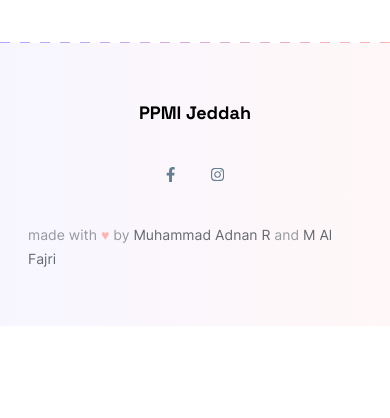
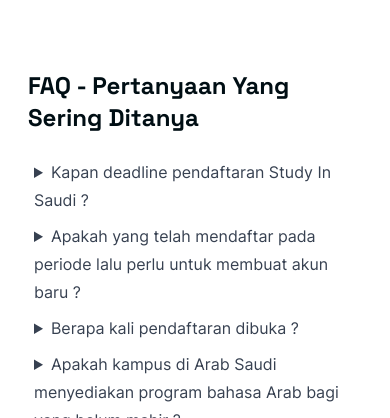
Before and after one commit to ppmijeddah/ppmijeddah.com, an Astro site: page / in a window 390 px wide. Shown: the part 1582-2000 px from the top of the page. Before the commit the page ends 1908 px from the top, so only its background shows below. Built offline with nearby package versions, Linux system fonts and the light colour scheme; Astro itself is replaced by a stand-in of ours.

Commit message:
feat: question and answers

```diff
--- /dev/null
+++ b/src/components/general/FAQ.astro
@@ -0,0 +1,162 @@
+---
+import TextsContainer from "./TextsContainer.astro";
+
+const questionsAndAnswers: Array<{ question: string; answer: string }> = [
+  {
+    question: "Kapan deadline pendaftaran Study In Saudi ?",
+    answer:
+      "7 Desember 2023, merupakan batas akhir/deadline pendaftaran Portal Study in Saudi 2023/2024.",
+  },
+  {
+    question:
+      "Apakah yang telah mendaftar pada periode lalu perlu untuk membuat akun baru ?",
+    answer: `Tidak perlu, pendaftar di periode lalu dapat menggunakan email dan nomor paspor yang lama untuk
+mengajukan pendaftaran baru.`,
+  },
+  {
+    question: "Berapa kali pendaftaran dibuka ?",
+    answer:
+      "Satu kali dalam setahun, biasanya dibuka di bulan Safar ketika awal tahun ajaran baru.",
+  },
+  {
+    question:
+      "Apakah kampus di Arab Saudi menyediakan program bahasa Arab bagi yang belum mahir ?",
+    answer: `Iya, sebagian besar kampus negeri di Arab Saudi menyediakan program persiapan bahasa Arab untuk
+mahasiswa Internasional terkecuali di beberapa kampus seperti Universitas Taibah, Universitas Najran ataupun
+Universitas Majma’ah.`,
+  },
+  {
+    question: "Apakah SKCK bisa diganti dengan SKKB jika tidak ada ?",
+    answer: `Tidak bisa, karena persyaratan wajib yang diminta ialah Surat Keterangan Kepolisian dari negara asal, kalau
+mau dicoba silahkan semoga Allah mudahkan.`,
+  },
+  {
+    question: "Apakah SKCK yang dikeluarkan harus untuk luar negeri ?",
+    answer:
+      "Tidak harus, SKCK yang dikeluarkan melalui Polsek/Polres bisa digunakan untuk mendaftar.",
+  },
+  {
+    question:
+      "Apakah surat keterangan lulus/transkrip rapot bisa digunakan sebagai pengganti ijazah untuk mendaftar ?",
+    answer:
+      "Tidak bisa, tetapi tidak ada salahnya mencoba, semoga Allah mudahkan.",
+  },
+  {
+    question:
+      "Apakah ada batasan kuota untuk penerima beasiswa Study In Saudi ?",
+    answer:
+      "Tidak ada, kuota penerima beasiswa dikembalikan kepada kebutuhan dari masing-masing kampus.",
+  },
+  {
+    question: "Jika ingin mendaftar di fakultas umum, apakah tersedia ?",
+    answer:
+      "Iya tersedia, asalkan dapat melengkapi dokumen persyaratan yang diminta untuk fakultas umum.",
+  },
+  {
+    question:
+      "Apakah beasiswa yang diberikan oleh masing-masing kampus di Arab Saudi sama ?",
+    answer: `Pada umumnya sama, hanya saja setiap kampus tentu memiliki perbedaan dalam penyediaan fasilitas kepada
+para mahasiswanya.`,
+  },
+  {
+    question:
+      "Apakah benar persyaratan untuk menyertakan bukti mahram untuk pendaftar putri ditiadakan ?",
+    answer: `Benar, salah satu poin yang telah dikonfirmasi pada saat peluncuran portal Study in Saudi di Riyadh, Senin 18
+September 2023 bahwa pendaftar putri tidak lagi disyaratkan untuk menyertakan bukti mahram.`,
+  },
+  {
+    question: "Apakah Study In Saudi dapat digunakan untuk mendaftar S2/S3 ?",
+    answer:
+      "Belum bisa, saat ini untuk pengajuan pendaftaran S2/S3 masih melalui portal dari masing-masing kampus.",
+  },
+  {
+    question: "Jika usia melebihi 25 tahun untuk S1 ?",
+    answer:
+      "17-25 tahun, sesuai persyaratan untuk S1, tetapi tidak ada salahnya mencoba, semoga Allah mudahkan.",
+  },
+  {
+    question:
+      "Berapa lama menunggu pengumuman maqbul mabdai dari awal pendaftaran ?",
+    answer: `Tidak ditentukan, tergantung dari kampus yang diajukan, beberapa teman-teman ada yang hanya 2-3 pekan
+sudah mendapatkan status maqbul mabdai.`,
+  },
+  {
+    question:
+      "Bagaimana cara mengetahui status telah berubah menjadi maqbul mabdai ?",
+    answer:
+      "Bisa dicek melalui website, serta akan mendapatkan e-mail dari pihak kampus.",
+  },
+  {
+    question:
+      "Apakah yang telah mendapatkan status maqbul mabdai perlu mengajukan pendaftaran baru ?",
+    answer: `Tidak Perlu, jika pendaftar telah dinyatakan maqbul mabdai maka cukup menunggu hingga status berubah
+menjadi maqbul nihai.`,
+  },
+  {
+    question:
+      "Apakah yang belum mendapatkan status maqbul mabdai pasti tertolak ?",
+    answer:
+      "Ditunggu saja, selama status pendaftaran belum “tertolak” maka masih ada peluang untuk diterima.",
+  },
+  {
+    question:
+      "Bagaimana jika status pendaftaran telah berubah menjadi maqbul mabdai akan tetapi belum dapat e-mail ?",
+    answer: `Ditunggu saja, bisa jadi pihak kementerian saat ini belum menerima pengajuan berkas sang pendaftar dari
+kampus yang diajukan.`,
+  },
+  {
+    question: "Apakah pendaftar dengan status maqbul mabdai pasti diterima ?",
+    answer: `Kemungkinan besar, tetapi belum menjamin 100% diterima karena pihak kementerian Arab Saudi yang akan
+memberikan keputusan akhir untuk penerimaan, dan agar pendaftar tidak meninggalkan aktifitasnya hingga jelas
+status kelulusannya menjadi Qabul Nihai yang ditandai dengan terbitnya Calling Visa dan ‘Isyar Qabul.`,
+  },
+  {
+    question: "Kapan perubahan status dari maqbul mabdai ke maqbul nihai ?",
+    answer:
+      "Belum diketahui, karena hingga saat ini belum ada dari pendaftar yang menerima status maqbul nihai.",
+  },
+  {
+    question: "Apakah jika ingin mendaftar UIM harus melalui Study in Saudi ?",
+    answer: `Iya, pendaftaran kampus UIM untuk tahun ini dan seterusnya akan dilakukan melalui portal Study in Saudi sesuai
+dengan publikasi yang disampaikan di akun resmi UIM`,
+  },
+  {
+    question:
+      "Bagaimana cara untuk mengedit formulir pendaftaran yang telah disubmit ?",
+    answer: `Bisa, bagian yang bisa dirubah hanya profil diri, meliputi identitas penerima beasiswa, data paspor, informasi
+alamat dan kontak, data media sosial.`,
+  },
+  {
+    question: "Bagaimana Kartu Identitas Orangtua yang sudah wafat ?",
+    answer:
+      "Akte Kematian, bisa digunakan untuk melengkapi dokumen identitas Orangtua.",
+  },
+  {
+    question:
+      "Apakah seluruh dokumen harus dilegalisir (Apostille) ketika mendaftar ?",
+    answer:
+      "Tidak perlu, hanya diperlukan pada saat pendaftar telah dinyatakan telah diterima/maqbul nihai.",
+  },
+];
+---
+
+<section class="px-7">
+  <TextsContainer>
+    <h2>FAQ - Pertanyaan Yang Sering Ditanya</h2>
+
+    <ul class="list-none !ps-0">
+      {
+        questionsAndAnswers.map((v) => {
+          return (
+            <li>
+              <details>
+                <summary class="cursor-pointer">{v.question}</summary>
+                <span>{v.answer}</span>
+              </details>
+            </li>
+          );
+        })
+      }
+    </ul>
+  </TextsContainer>
+</section>
--- a/src/components/general/Footer.astro
+++ b/src/components/general/Footer.astro
@@ -8,7 +8,7 @@ import SocialIcon from "./SocialIcon.astro";
   class="py-14 transition-all duration-300 bg-gradient-to-r from-pacamara-secondary/10 to-pacamara-accent/10 dark:bg-gradient-to-r dark:from-pacamara-accent/[2%] dark:to-pacamara-secondary/[5%]"
 >
   <footer
-    class="container mx-auto max-w-screen-xl flex flex-initial lg:flex-row flex-col gap-10 items-center px-7"
+    class="container mx-auto px-7 flex flex-initial lg:flex-row flex-col gap-10 items-center"
   >
     <div class="logo flex-none">
       <a
--- a/src/components/general/Header.astro
+++ b/src/components/general/Header.astro
@@ -11,7 +11,7 @@ import Navigation from "./Navigation.astro";
   <Navigation />
 </div>
 <header
-  class="container mx-auto max-w-screen-xl px-7 py-10 bg-white flex flex-initial flex-row gap-10 items-center justify-between transition-all duration-300 dark:bg-pacamara-dark relative z-20"
+  class="container mx-auto px-7 py-10 bg-white flex flex-initial flex-row gap-10 items-center justify-between transition-all duration-300 dark:bg-pacamara-dark relative z-20"
 >
   <div class="logo flex-none">
     <a
--- /dev/null
+++ b/src/components/general/TextsContainer.astro
@@ -0,0 +1,5 @@
+<div
+  class="container mx-auto font-pacamara prose dark:prose-invert lg:prose-xl prose-headings:font-pacamara-space prose-headings:mt-5 prose-headings:text-pacamara-dark prose-headings:font-bold lg:prose-h1:text-7xl prose-h1:mt-0 prose-heading:transition-all prose-heading:duration-300 prose-p:text-pacamara-primary/50 dark:prose-p:text-white/70 prose-p:mb-0 prose-p:transition-all prose-p:duration-300 prose-img:mt-0 prose-img:mb-0 dark:prose-headings:text-white"
+>
+  <slot />
+</div>
--- a/src/components/general/Welcome.astro
+++ b/src/components/general/Welcome.astro
@@ -1,6 +1,9 @@
-<section
-  class="container mx-auto max-w-screen-xl px-7 font-pacamara prose lg:prose-xl prose-headings:font-pacamara-space prose-headings:mt-5 prose-headings:text-pacamara-dark prose-headings:font-bold lg:prose-h1:text-7xl prose-h1:mt-0 prose-heading:transition-all prose-heading:duration-300 prose-p:text-pacamara-primary/50 dark:prose-p:text-white/70 prose-p:mb-0 prose-p:transition-all prose-p:duration-300 prose-img:mt-0 prose-img:mb-0 dark:prose-headings:text-white"
->
+---
+import TextsContainer from "./TextsContainer.astro";
+---
+
+<section class="px-7">
+  <TextsContainer>
     <p>Kolaborasi Dalam Kebaikan</p>
     <h1>
       <span class="gradient-underline"
@@ -12,4 +15,5 @@
       Universitas di Jeddah yang berafiliasi dengan kami adalah KAU dan KAUST.
       Kami berada di naungan PPI Dunia
     </p>
+  </TextsContainer>
 </section>
--- a/src/pages/index.astro
+++ b/src/pages/index.astro
@@ -2,11 +2,13 @@
 import Base from "../layouts/Base.astro";
 import Welcome from "../components/general/Welcome.astro";
 import PPMIEvents from "../components/general/PPMIEventsCarousel";
+import FAQ from "../components/general/FAQ.astro";
 ---
 
 <Base>
-  <main class="flex flex-col gap-16 lg:gap-24 pb-28">
+  <main class="flex flex-col gap-16 lg:gap-24 pt-14 py-28">
     <Welcome />
     <PPMIEvents client:load />
+    <FAQ />
   </main>
 </Base>
```
Lines whose indentation alone changed are shown as unchanged.
